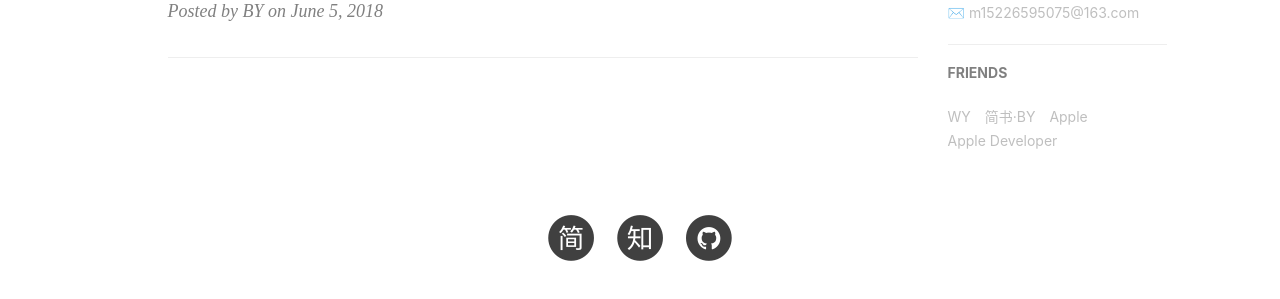
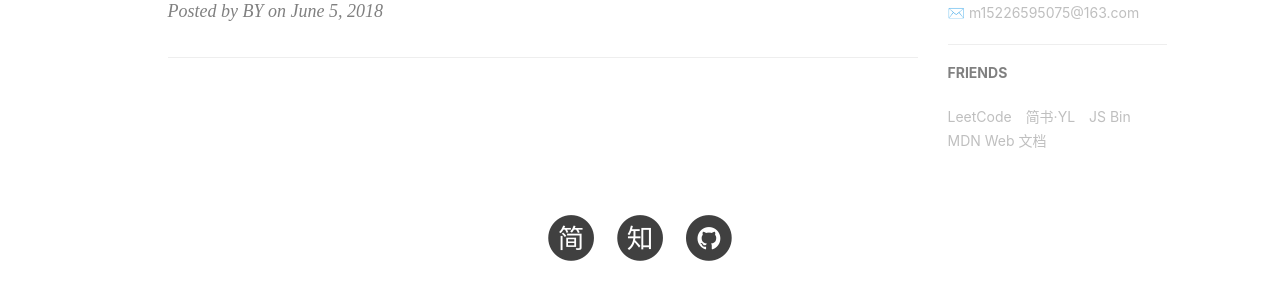
Before and after one commit to ylwanghan/ylwanghan.github.io, a Jekyll site: the page built from index.html, in a window 1280 px wide. Shown: the part 879-1178 px from the top of the page. Built offline with Jekyll 4.4.1, drawn with Linux system fonts in a browser that asks for light colours; nearby versions of some CDN libraries; the list of posts is cut into pages by our own code; comment, search, counter and statistics services are not loaded.

Commit message:
motify .yml

```diff
--- a/_config.yml
+++ b/_config.yml
@@ -20,7 +20,7 @@ sidebar-avatar: /img/avatar-by.jpg      # use absolute URL, seeing it's used in
 RSS: false
 zhihu_username:     ylwanghan
 github_username:    ylwanghan
-jianshu_username:   e71990ada2fd
+jianshu_username:   b90a3c3c400d
 
 
 
@@ -96,16 +96,16 @@ service-worker: true
 # Friends
 friends: [
     {
-        title: "WY",
-        href: "http://zhengwuyang.com"
+        title: "LeetCode",
+        href: "https://leetcode-cn.com/"
     },{
-        title: "简书·BY",
-        href: "http://www.jianshu.com/u/e71990ada2fd"
+        title: "简书·YL",
+        href: "http://www.jianshu.com/u/eb90a3c3c400d"
     },{
-        title: "Apple",
-        href: "https://apple.com"
+        title: "JS Bin",
+        href: "https://jsbin.com/"
     },{
-        title: "Apple Developer",
-        href: "https://developer.apple.com/"
+        title: "MDN Web 文档",
+        href: "https://developer.mozilla.org"
     }
 ]
```
